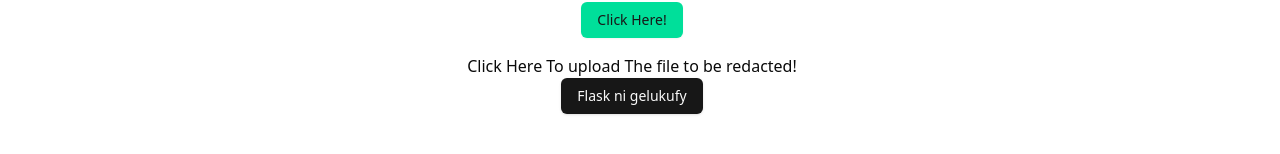
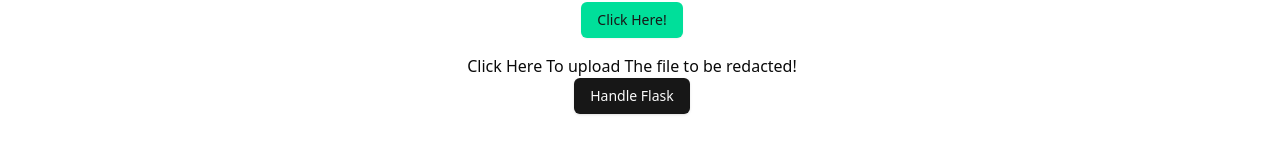
Before and after one commit to KrishnaPrakhya/Automated-Redaction, a Next.js app: page / in a window 1280 px wide. Shown: the part 430-584 px from the top of the page. Built offline with nearby package versions, Linux system fonts and the light colour scheme.

Commit message:
add image segmentation

```diff
--- a/src/app/Components/DashBoard.tsx
+++ b/src/app/Components/DashBoard.tsx
@@ -70,7 +70,6 @@ function DashBoard(props: Props) {
 
   return (
     <div className="h-screen w-screen flex justify-center items-center">
-
       <div
         className={`flex w-full ${
           showConfigs ? "justify-between" : "justify-center"
@@ -99,7 +98,7 @@ function DashBoard(props: Props) {
           ) : (
             <h1>File Uploaded!</h1>
           )}
-          <Button onClick={handleFileUpload}>Flask ni gelukufy</Button>
+          <Button onClick={handleFileUpload}>Handle Flask</Button>
         </div>
         <div></div>
         {showConfigs && (
```
Also changed, not shown: 2 other files (tests, documents, lock files or other folders).
